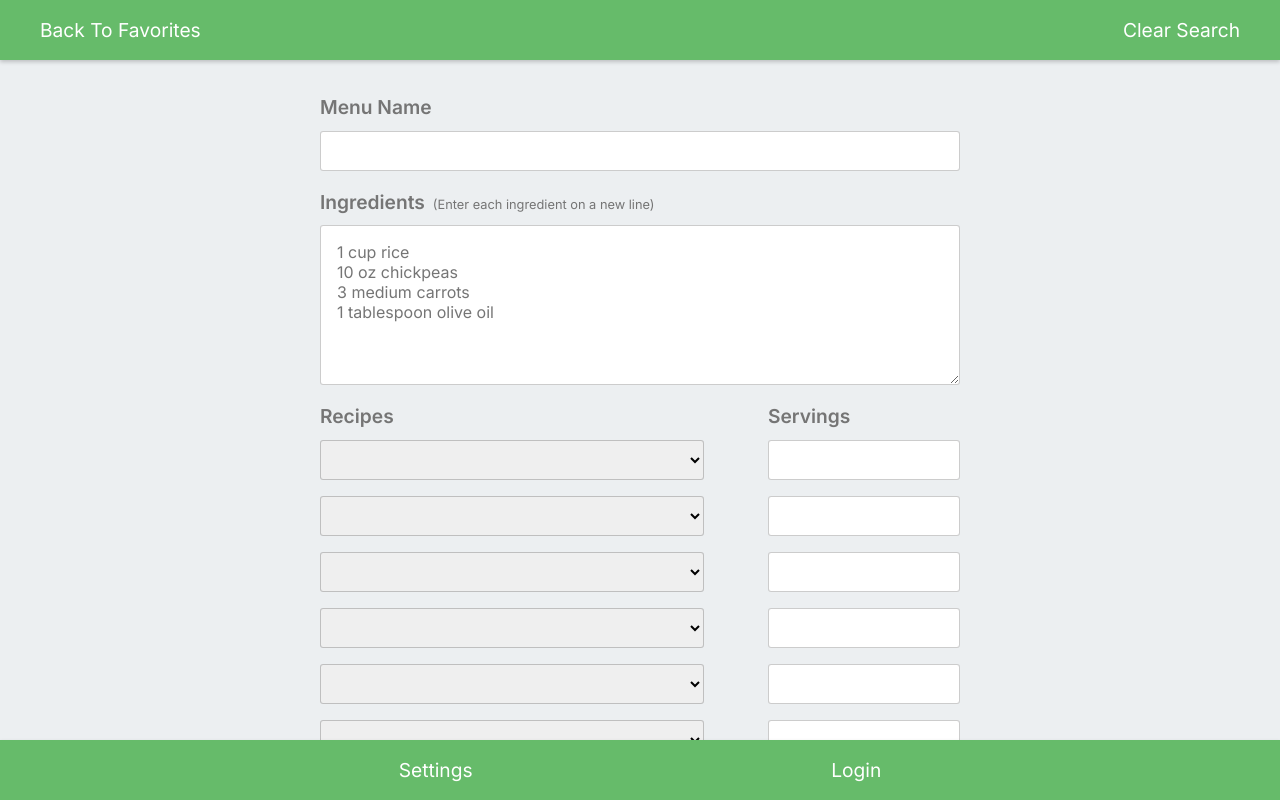
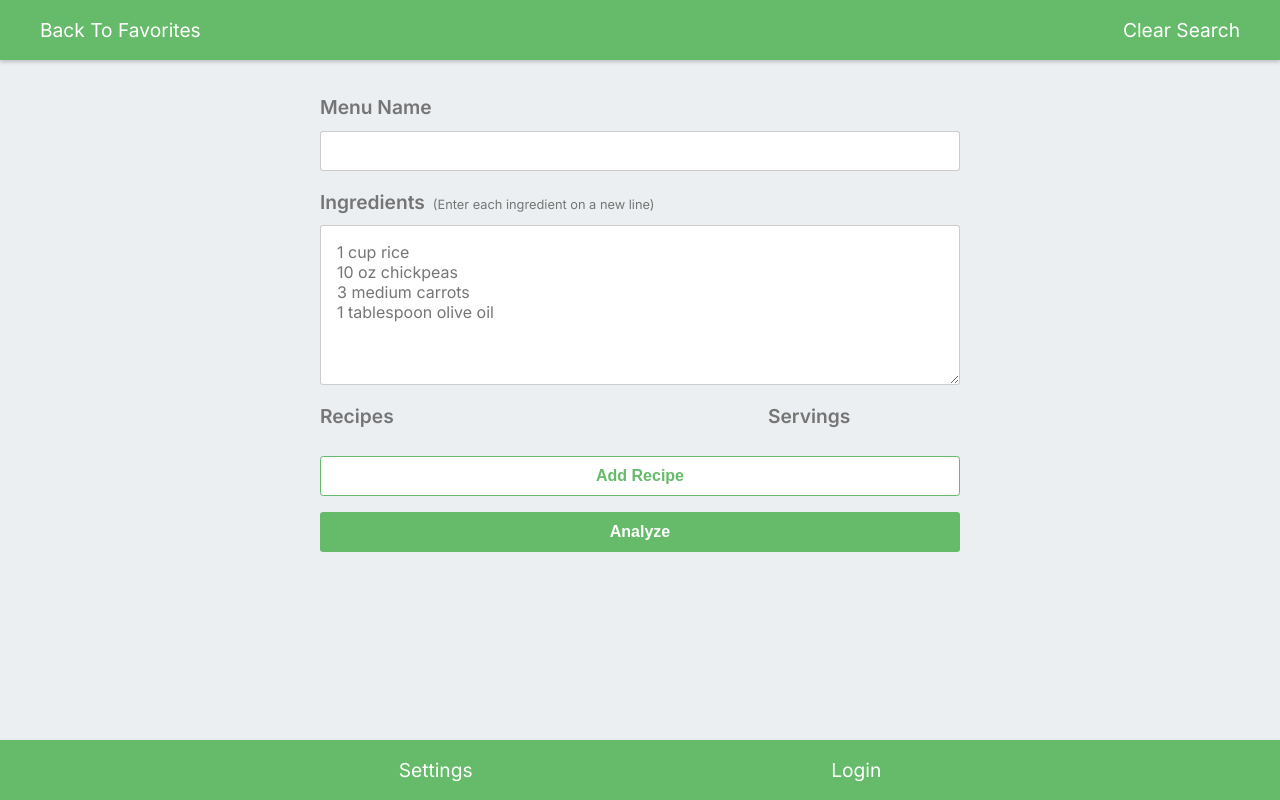
Before and after one commit to jwkaterina/nutrition, a Next.js app: page /analysis/menu-analysis in a window 1280 px wide. Built offline with nearby package versions, Linux system fonts and the light colour scheme.

Commit message:
add recipe inputs dynamicly to menu form

```diff
--- a/src/app/analysis/components/form/menu-form.tsx
+++ b/src/app/analysis/components/form/menu-form.tsx
@@ -27,6 +27,7 @@ const MenuForm = ({ searchCleared, setClearSearch }: MenuFormProps): JSX.Element
     const [error, setError] = useState<string | null>();
     const { user } = useContext(AuthContext);
     const { sendRequest } = useHttpClient();
+    const [inputsnumber, setInputsnumber] = useState<number>(0);
 
     useEffect(() => {
         if(!user) {
@@ -127,9 +128,9 @@ const MenuForm = ({ searchCleared, setClearSearch }: MenuFormProps): JSX.Element
                             <textarea id="menu-ingredients" name="menu-ingredients" required
                             placeholder={'1 cup rice' + '\n' + '10 oz chickpeas' + '\n' + '3 medium carrots' + '\n' + '1 tablespoon olive oil'} value={ingredients} onInput={e => handleIngredientsInput(e)}/>
                         </div>
-                        <RecipeSelect recipes={recipeList}/>
+                        <RecipeSelect recipes={recipeList} inputs={inputsnumber}/>
                         <div className={styles.form_group}>
-                            <button type="button" className={styles.add_button}>Add Recipe</button>
+                            <button type="button" className={styles.add_button} onClick={() => setInputsnumber(inputsnumber + 1)}>Add Recipe</button>
                         </div>
                         <div className={styles.form_group}>
                             <button type="submit">Analyze</button>
@@ -144,113 +145,38 @@ const MenuForm = ({ searchCleared, setClearSearch }: MenuFormProps): JSX.Element
 export default MenuForm
 
 interface RecipeSelectProps {
-    recipes: JSX.Element[]
+    recipes: JSX.Element[],
+    inputs: number
 }
 
-const RecipeSelect = ({ recipes }: RecipeSelectProps) => {
+const RecipeSelect = ({ recipes, inputs }: RecipeSelectProps) => {
+
+    const SelectInputs = () => {
+        let selectInputs = [];
+        for(let i = 0; i < inputs; i++) {
+            selectInputs.push(<select name="recipe"
+            id="recipe" key={i}>{recipes}</select>)
+        }
+        return selectInputs;
+    }
+
+    const NumberInputs = () => {
+        let numberInputs = [];
+        for(let i = 0; i < inputs; i++) {
+            numberInputs.push( <input type="number" id="servings" name="servings" required min={1} key={i}/>)
+        }
+        return numberInputs;
+    }
+
     return (<>
         <div className={styles.short_inputs_group}>
             <div className={styles.select_group}>
                 <label htmlFor="recipes">Recipes</label>
-                <select
-                    name="recipe"
-                    id="recipe"
-                    // value={recipeList[0]}
-                    // onChange={(e) => handleOptionChange(e)}
-                >
-                    {recipes}
-                </select>
-                <select
-                    name="recipe"
-                    id="recipe"
-                    // value={recipeList[0]}
-                    // onChange={(e) => handleOptionChange(e)}
-                >
-                    {recipes}
-                </select>
-                <select
-                    name="recipe"
-                    id="recipe"
-                    // value={recipeList[0]}
-                    // onChange={(e) => handleOptionChange(e)}
-                >
-                    {recipes}
-                </select>
-                <select
-                    name="recipe"
-                    id="recipe"
-                    // value={recipeList[0]}
-                    // onChange={(e) => handleOptionChange(e)}
-                >
-                    {recipes}
-                </select>
-                <select
-                    name="recipe"
-                    id="recipe"
-                    // value={recipeList[0]}
-                    // onChange={(e) => handleOptionChange(e)}
-                >
-                    {recipes}
-                </select>
-                <select
-                    name="recipe"
-                    id="recipe"
-                    // value={recipeList[0]}
-                    // onChange={(e) => handleOptionChange(e)}
-                >
-                    {recipes}
-                </select>
-                <select
-                    name="recipe"
-                    id="recipe"
-                    // value={recipeList[0]}
-                    // onChange={(e) => handleOptionChange(e)}
-                >
-                    {recipes}
-                </select>
-                <select
-                    name="recipe"
-                    id="recipe"
-                    // value={recipeList[0]}
-                    // onChange={(e) => handleOptionChange(e)}
-                >
-                    {recipes}
-                </select>
+                {SelectInputs()}
             </div>
             <div className={styles.number_group}>
                 <label htmlFor="servings">Servings</label>
-                <input type="number" id="servings" name="servings" required min={1}
-                // value={1}
-                //  onInput={e => handleServings(e)}
-                />
-                <input type="number" id="servings" name="servings" required min={1}
-                // value={1}
-                //  onInput={e => handleServings(e)}
-                />
-                <input type="number" id="servings" name="servings" required min={1}
-                // value={1}
-                //  onInput={e => handleServings(e)}
-                />
-                <input type="number" id="servings" name="servings" required min={1}
-                // value={1}
-                //  onInput={e => handleServings(e)}
-                />
-                <input type="number" id="servings" name="servings" required min={1}
-                // value={1}
-                //  onInput={e => handleServings(e)}
-                />
-                <input type="number" id="servings" name="servings" required min={1}
-                // value={1}
-                //  onInput={e => handleServings(e)}
-                />
-                <input type="number" id="servings" name="servings" required min={1}
-                // value={1}
-                //  onInput={e => handleServings(e)}
-                />
-                <input type="number" id="servings" name="servings" required min={1}
-                // value={1}
-                //  onInput={e => handleServings(e)}
-                />
+                {NumberInputs()}
             </div>
         </div>
     </>)
```
